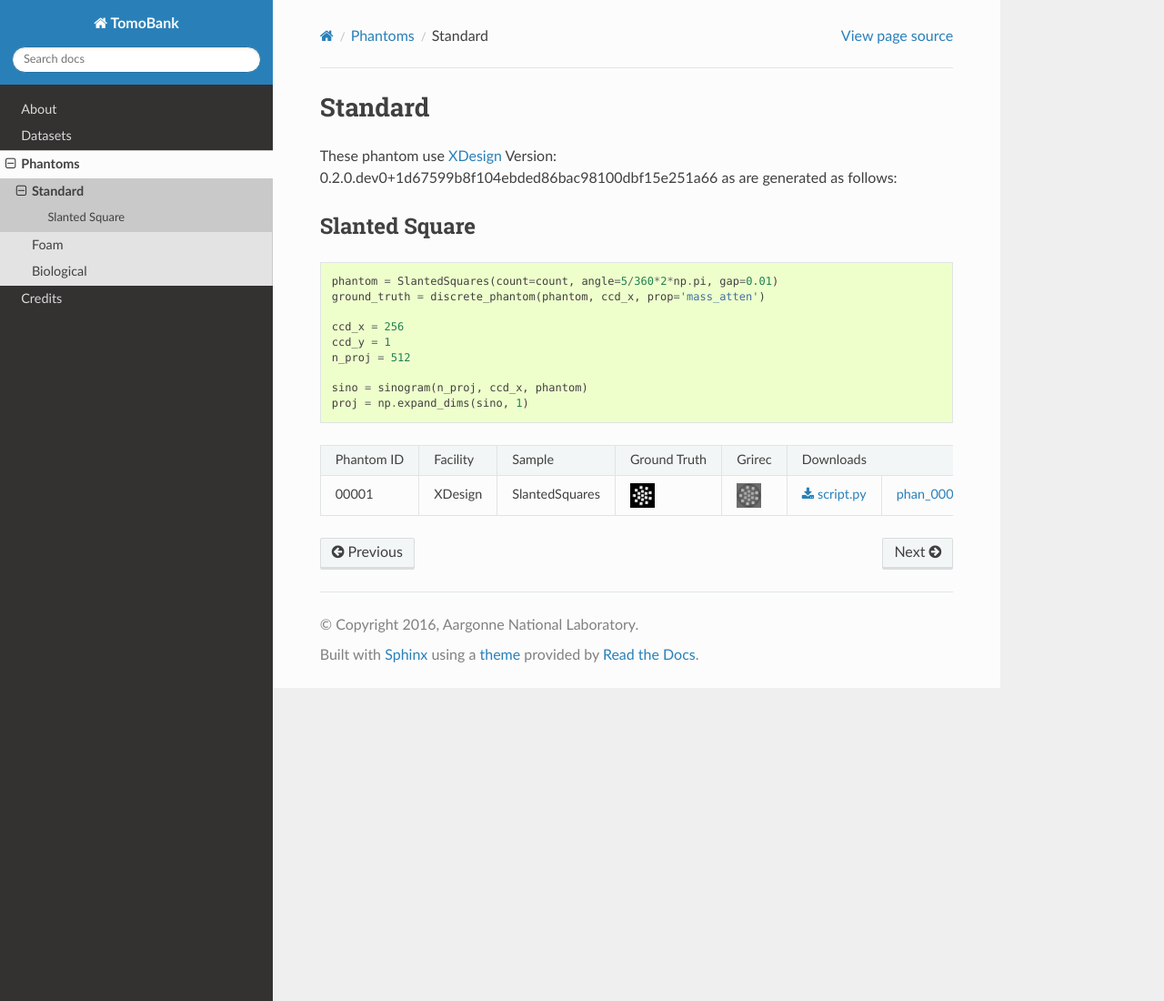
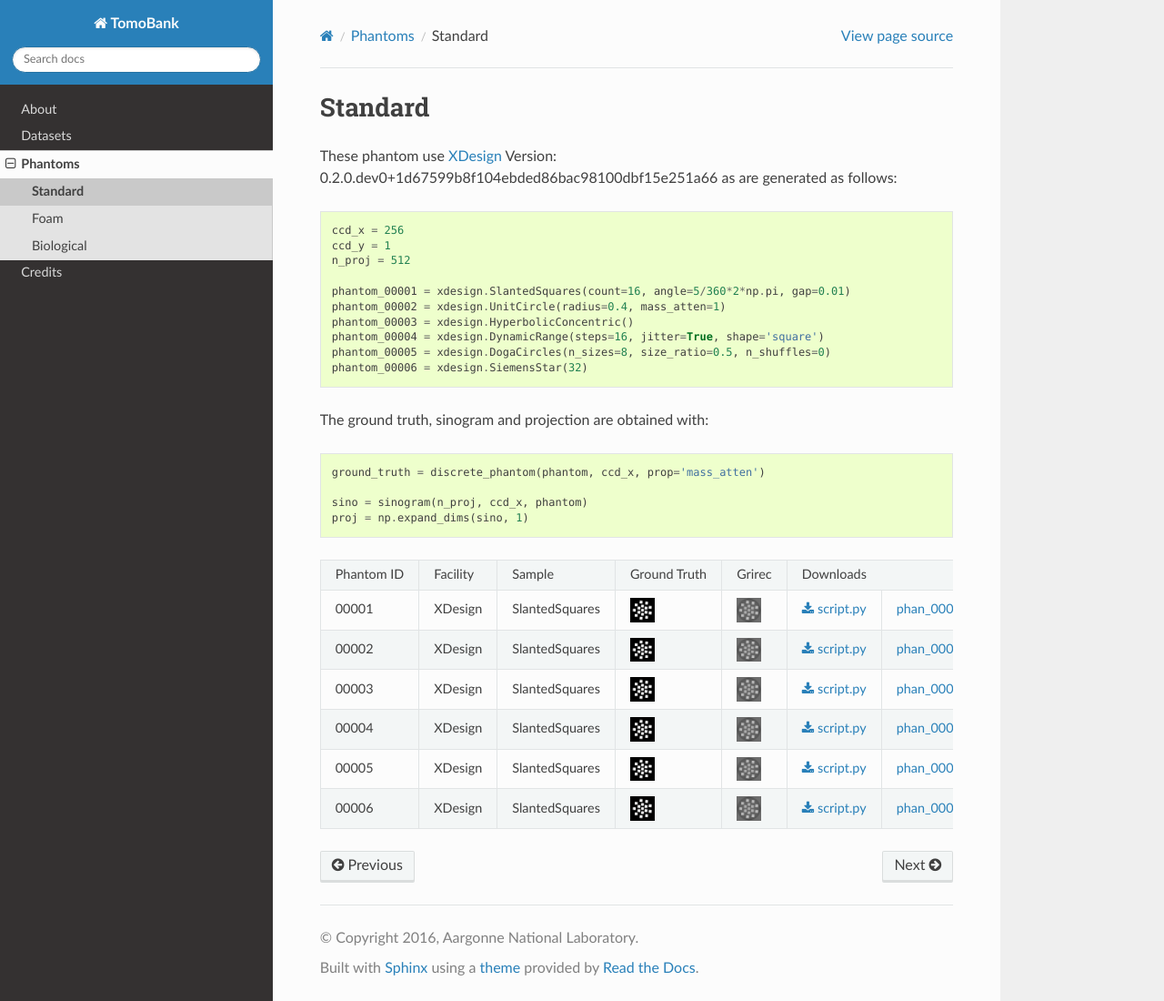
Before and after one commit to tomography/tomobank, a Sphinx documentation site: the page built from docs/source/phantom/docs.phantom.standard.rst, in a window 1280 px wide and 1100 px high. Shown: the whole window at 91% size. Built offline with Sphinx 7.4.7 and the Read the Docs theme 2.0.0, drawn with Linux system fonts in a browser that asks for light colours.

Commit message:
added standard phantoms

```diff
--- a/docs/source/phantom/docs.phantom.standard.rst
+++ b/docs/source/phantom/docs.phantom.standard.rst
@@ -14,29 +14,109 @@ Standard
 
 .. _phan_00001: https://www.globus.org/app/transfer?origin_id=e133a81a-6d04-11e5-ba46-22000b92c6ec&origin_path=%2Ftomobank%2F/
 
+.. |rec00002| image:: ../img/phantom_00001.png
+    :width: 20pt
+    :height: 20pt
+
+.. |gt00002| image:: ../img/phantom_00001_ground_truth.png
+    :width: 20pt
+    :height: 20pt
+
+.. |phan_00002| replace:: :download:`script.py <../../../docs/demo/phantom_00001.py>`
+
+
+.. _phan_00002: https://www.globus.org/app/transfer?origin_id=e133a81a-6d04-11e5-ba46-22000b92c6ec&origin_path=%2Ftomobank%2F/
+
+.. |rec00003| image:: ../img/phantom_00001.png
+    :width: 20pt
+    :height: 20pt
+
+.. |gt00003| image:: ../img/phantom_00001_ground_truth.png
+    :width: 20pt
+    :height: 20pt
+
+.. |phan_00003| replace:: :download:`script.py <../../../docs/demo/phantom_00001.py>`
+
+
+.. _phan_00003: https://www.globus.org/app/transfer?origin_id=e133a81a-6d04-11e5-ba46-22000b92c6ec&origin_path=%2Ftomobank%2F/
+
+.. |rec00004| image:: ../img/phantom_00001.png
+    :width: 20pt
+    :height: 20pt
+
+.. |gt00004| image:: ../img/phantom_00001_ground_truth.png
+    :width: 20pt
+    :height: 20pt
+
+.. |phan_00004| replace:: :download:`script.py <../../../docs/demo/phantom_00001.py>`
+
+
+.. _phan_00004: https://www.globus.org/app/transfer?origin_id=e133a81a-6d04-11e5-ba46-22000b92c6ec&origin_path=%2Ftomobank%2F/
+
+.. |rec00005| image:: ../img/phantom_00001.png
+    :width: 20pt
+    :height: 20pt
+
+.. |gt00005| image:: ../img/phantom_00001_ground_truth.png
+    :width: 20pt
+    :height: 20pt
+
+.. |phan_00005| replace:: :download:`script.py <../../../docs/demo/phantom_00001.py>`
+
+
+.. _phan_00005: https://www.globus.org/app/transfer?origin_id=e133a81a-6d04-11e5-ba46-22000b92c6ec&origin_path=%2Ftomobank%2F/
+
+.. |rec00006| image:: ../img/phantom_00001.png
+    :width: 20pt
+    :height: 20pt
+
+.. |gt00006| image:: ../img/phantom_00001_ground_truth.png
+    :width: 20pt
+    :height: 20pt
+
+.. |phan_00006| replace:: :download:`script.py <../../../docs/demo/phantom_00001.py>`
+
+
+.. _phan_00006: https://www.globus.org/app/transfer?origin_id=e133a81a-6d04-11e5-ba46-22000b92c6ec&origin_path=%2Ftomobank%2F/
+
 These phantom use `XDesign <http://myxdesign.readthedocs.io/>`_
 Version: 0.2.0.dev0+1d67599b8f104ebded86bac98100dbf15e251a66
 as are generated as follows:
 
-Slanted Square
-~~~~~~~~~~~~~~
-
 .. code:: python
-
-    phantom = SlantedSquares(count=count, angle=5/360*2*np.pi, gap=0.01)
-    ground_truth = discrete_phantom(phantom, ccd_x, prop='mass_atten')
 
     ccd_x = 256
     ccd_y = 1
     n_proj = 512
 
+    phantom_00001 = xdesign.SlantedSquares(count=16, angle=5/360*2*np.pi, gap=0.01)
+    phantom_00002 = xdesign.UnitCircle(radius=0.4, mass_atten=1)
+    phantom_00003 = xdesign.HyperbolicConcentric()
+    phantom_00004 = xdesign.DynamicRange(steps=16, jitter=True, shape='square')
+    phantom_00005 = xdesign.DogaCircles(n_sizes=8, size_ratio=0.5, n_shuffles=0)
+    phantom_00006 = xdesign.SiemensStar(32)
+
+The ground truth, sinogram and projection are obtained with:
+
+.. code:: python
+
+    ground_truth = discrete_phantom(phantom, ccd_x, prop='mass_atten')
+
     sino = sinogram(n_proj, ccd_x, phantom)
     proj = np.expand_dims(sino, 1)
-
-
 
 +---------------+----------------+------------------+--------------+------------+---------------------------------------------------+
 |  Phantom ID   |    Facility    |    Sample        | Ground Truth |  Grirec    |                     Downloads                     |
 +---------------+----------------+------------------+--------------+------------+-------------------------+-------------------------+
 |     00001     |    XDesign     |  SlantedSquares  |  |gt00001|   | |rec00001| |      |phan_00001|       |       phan_00001_       |
 +---------------+----------------+------------------+--------------+------------+-------------------------+-------------------------+
+|     00002     |    XDesign     |  SlantedSquares  |  |gt00002|   | |rec00002| |      |phan_00002|       |       phan_00002_       |
++---------------+----------------+------------------+--------------+------------+-------------------------+-------------------------+
+|     00003     |    XDesign     |  SlantedSquares  |  |gt00003|   | |rec00003| |      |phan_00003|       |       phan_00003_       |
++---------------+----------------+------------------+--------------+------------+-------------------------+-------------------------+
+|     00004     |    XDesign     |  SlantedSquares  |  |gt00004|   | |rec00004| |      |phan_00004|       |       phan_00004_       |
++---------------+----------------+------------------+--------------+------------+-------------------------+-------------------------+
+|     00005     |    XDesign     |  SlantedSquares  |  |gt00005|   | |rec00005| |      |phan_00005|       |       phan_00005_       |
++---------------+----------------+------------------+--------------+------------+-------------------------+-------------------------+
+|     00006     |    XDesign     |  SlantedSquares  |  |gt00006|   | |rec00006| |      |phan_00006|       |       phan_00006_       |
++---------------+----------------+------------------+--------------+------------+-------------------------+-------------------------+
```
